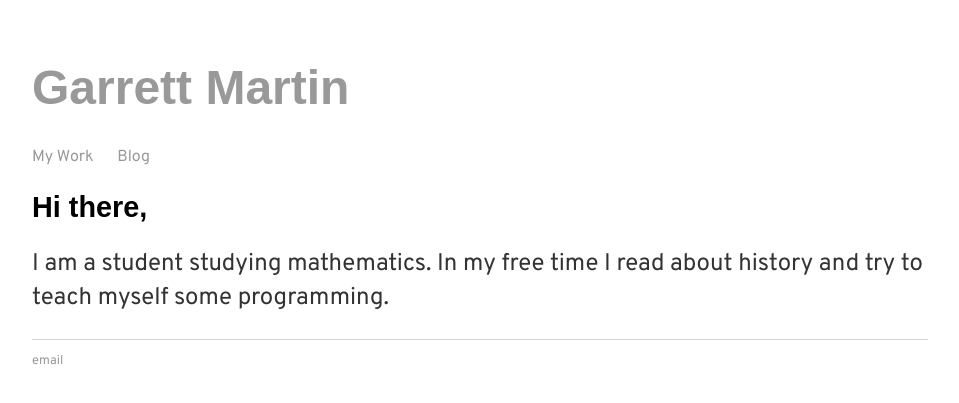
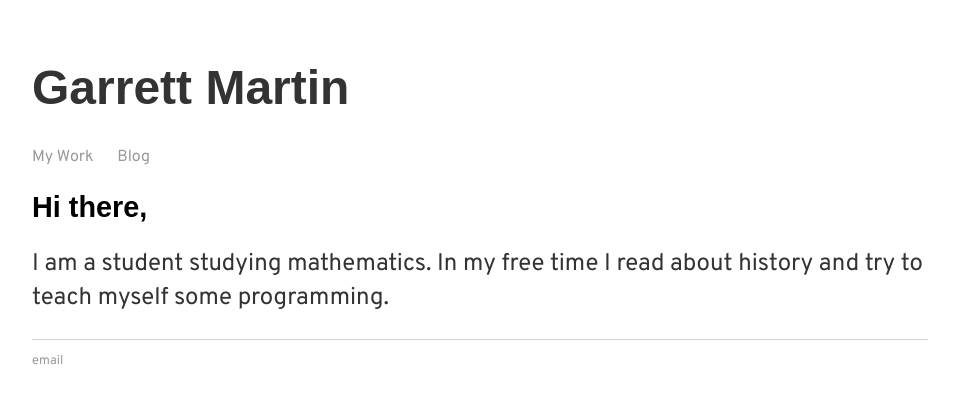
Before and after one commit to martingarrettl/martingarrettl.github.io, a Jekyll site: the page built from index.html, in a window 1280 px wide. Shown: the top 403 px of the page, without its empty margins (160-1119 px from the left). Built offline with Jekyll 4.4.1, drawn with Linux system fonts in a browser that asks for light colours.

Commit message:
Update css

```diff
--- a/css/main.css
+++ b/css/main.css
@@ -18,6 +18,7 @@ a {
 }
 a.top {
   text-decoration: none;
+  color: #333
 }
 a:hover {
     text-decoration: underline;
```
